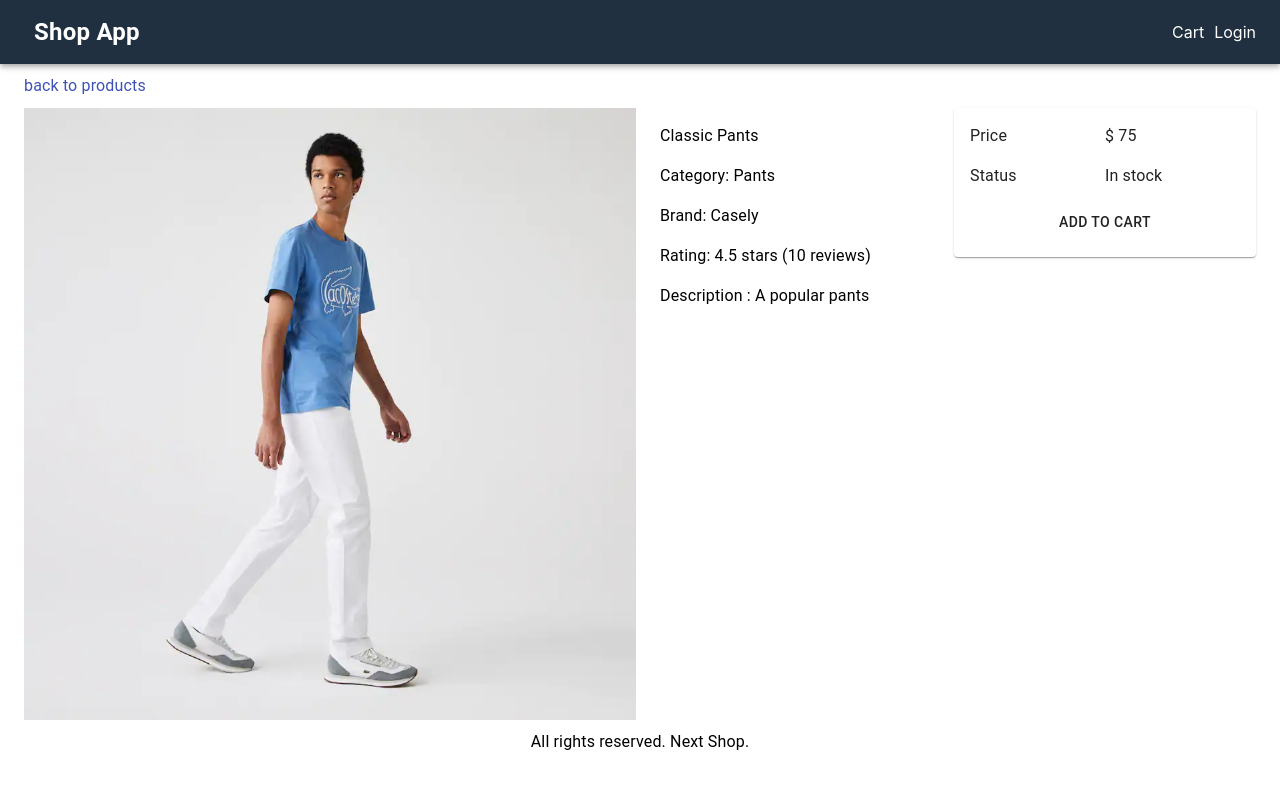
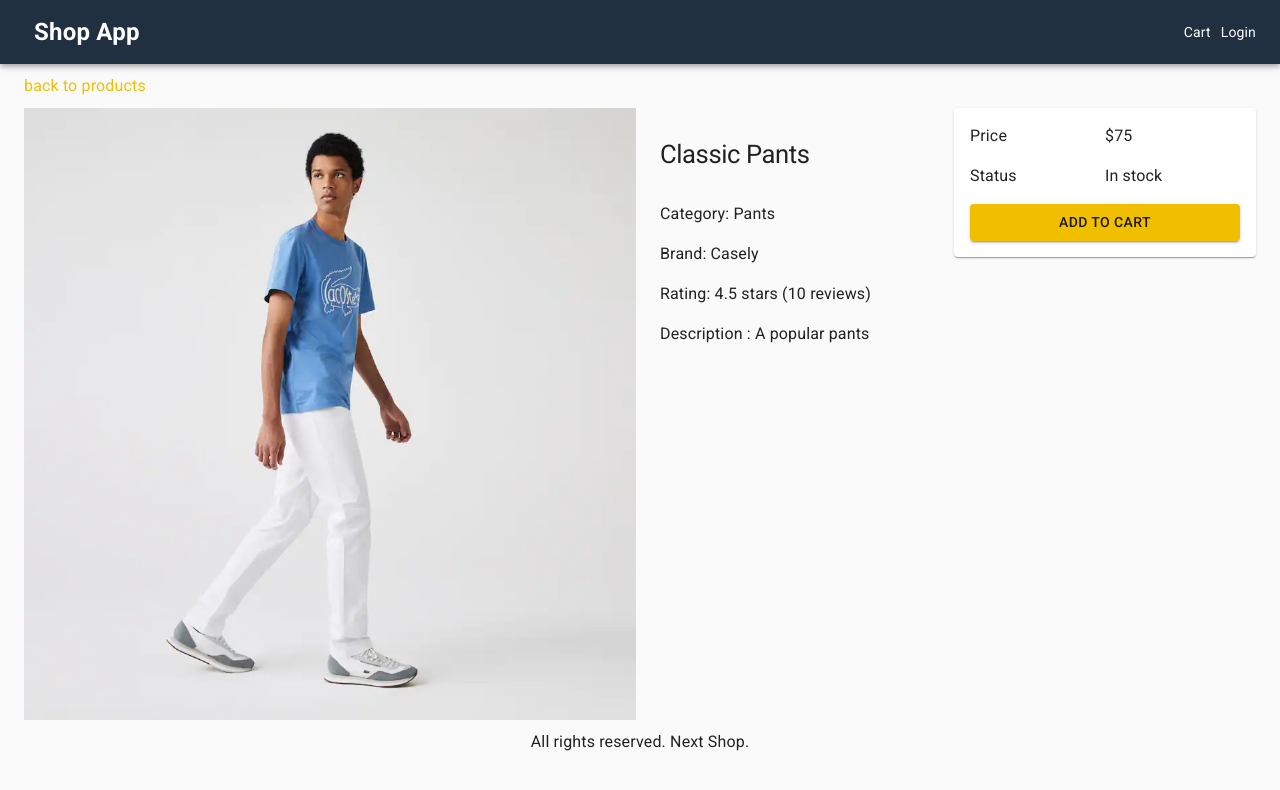
Before and after one commit to Abdullatif-Fk/next-shop-app, a Next.js app: page /product/classic-pants in a window 1280 px wide. Shown: the top 790 px of the page. Built offline with nearby package versions, Linux system fonts and the light colour scheme.

Commit message:
Add-MUI-Theme

```diff
--- a/components/Layout.js
+++ b/components/Layout.js
@@ -7,10 +7,37 @@
   Typography,
   Container,
   Link,
+  CssBaseline,
+  ThemeProvider,
+  createTheme,
 } from '@material-ui/core';
 import useStyles from '../utils/styles';
+// import { green, purple, red } from '@mui/material/colors';
 
 export default function Layout({ title, description, children }) {
+  const theme = createTheme({
+    typography: {
+      h1: {
+        fontSize: '1.6rem',
+        fontWeight: 400,
+        margin: '1rem 0',
+      },
+      h2: {
+        fontSize: '1.4rem',
+        fontWeight: 400,
+        margin: '1rem 0',
+      },
+    },
+    palette: {
+      type: 'light',
+      primary: {
+        main: '#f0c000',
+      },
+      secondary: {
+        main: '#208080',
+      },
+    },
+  });
   const classes = useStyles();
   return (
     <div>
@@ -18,6 +45,8 @@
         <title>{title ? `${title} - Next Shop App` : 'Next Shop App'}</title>
         {description && <meta name="description" content={description}></meta>}
       </Head>
+      <ThemeProvider theme={theme}>
+        <CssBaseline />
         <AppBar className={classes.navbar} position="static">
           <Toolbar>
             <NextLink href="/" passHref>
@@ -37,9 +66,11 @@
           </Toolbar>
         </AppBar>
         <Container className={classes.main}>{children}</Container>
+
         <footer className={classes.footer}>
           <Typography>All rights reserved. Next Shop.</Typography>
         </footer>
+      </ThemeProvider>
     </div>
   );
 }
--- a/package.json
+++ b/package.json
@@ -8,7 +8,10 @@
     "lint": "next lint"
   },
   "dependencies": {
+    "@emotion/react": "^11.7.1",
+    "@emotion/styled": "^11.6.0",
     "@material-ui/core": "^4.12.3",
+    "@mui/material": "^5.4.1",
     "next": "12.0.10",
     "react": "17.0.2",
     "react-dom": "17.0.2"
--- a/pages/_document.js
+++ b/pages/_document.js
@@ -6,7 +6,12 @@
   render() {
     return (
       <Html lang="en">
-        <Head></Head>
+        <Head>
+          <link
+            rel="stylesheet"
+            href="https://fonts.googleapis.com/css?family=Roboto:300,400,500,700&display=swap"
+          />
+        </Head>
         <body>
           <Main />
           <NextScript />
--- a/pages/product/[slug].js
+++ b/pages/product/[slug].js
@@ -45,7 +45,10 @@
         <Grid item md={3} xs={12}>
           <List>
             <ListItem>
-              <Typography component="h1"> {product.name}</Typography>
+              <Typography component="h1" variant="h1">
+                {' '}
+                {product.name}
+              </Typography>
             </ListItem>
             <ListItem>
               <Typography>Category: {product.category}</Typography>
@@ -72,7 +75,7 @@
                     <Typography>Price</Typography>
                   </Grid>
                   <Grid item xs={6}>
-                    <Typography>$ {product.price}</Typography>
+                    <Typography>${product.price}</Typography>
                   </Grid>
                 </Grid>
               </ListItem>
@@ -88,11 +91,11 @@
                   </Grid>
                 </Grid>
               </ListItem>
-              <List>
-                <Button fullWidth variant="containd" color="primary">
+              <ListItem>
+                <Button fullWidth variant="contained" color="primary">
                   Add to cart
                 </Button>
-              </List>
+              </ListItem>
             </List>
           </Card>
         </Grid>
```
Also changed, not shown: 1 other file (tests, documents, lock files or other folders). Lines whose indentation alone changed are shown as unchanged.
